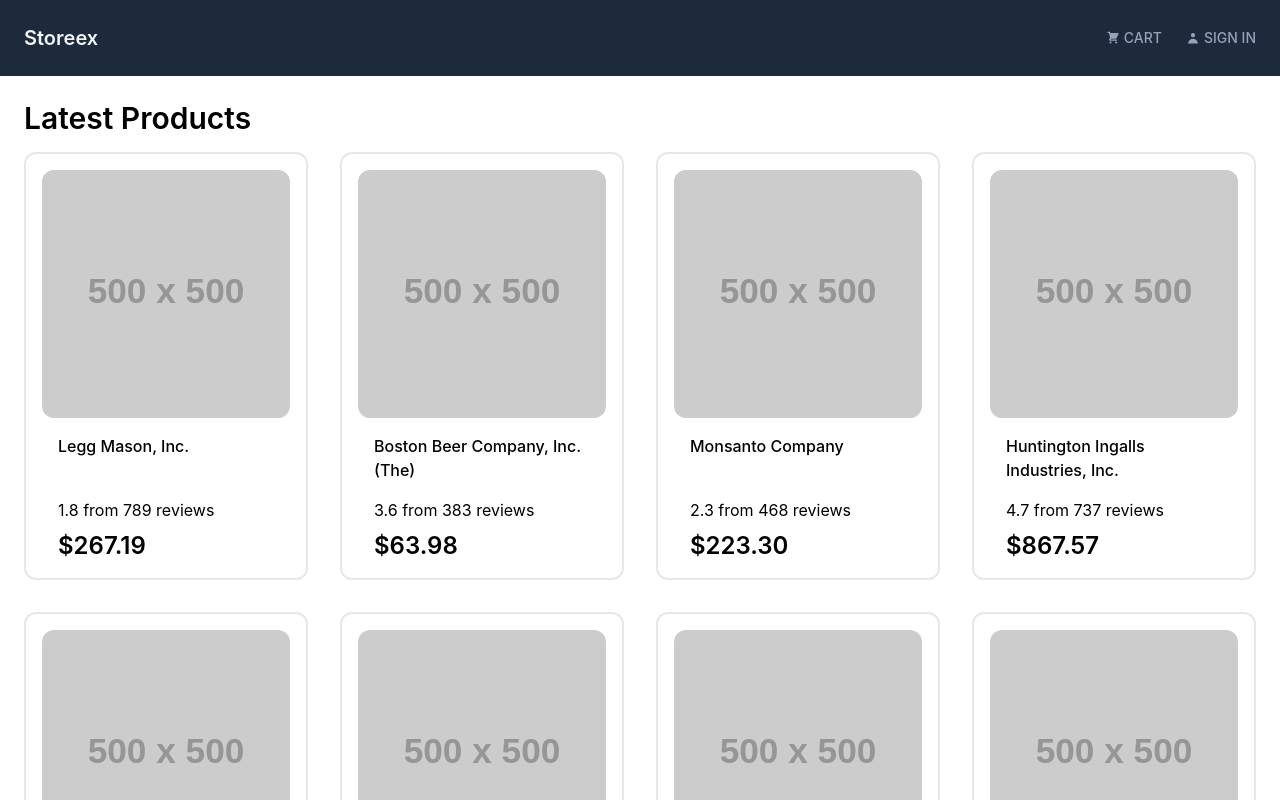
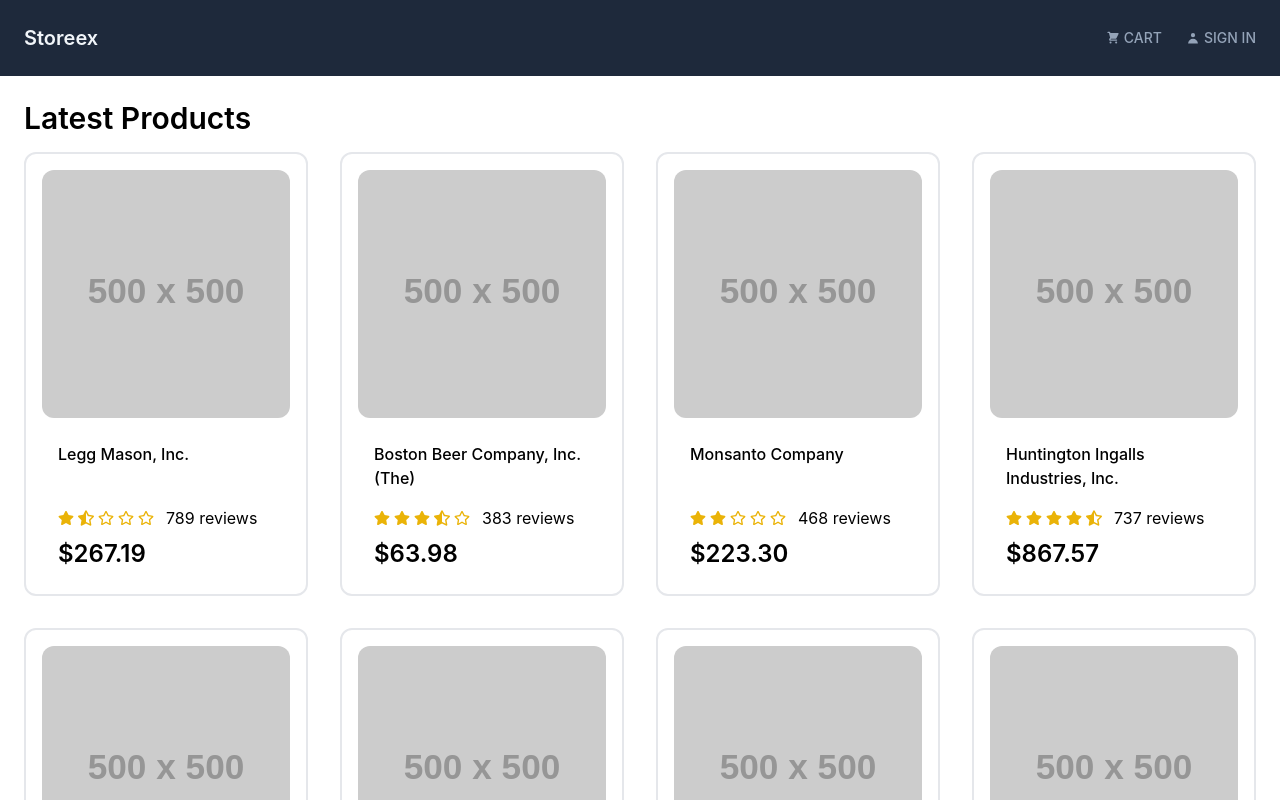
Before and after one commit to Mahmoud2227/storeex, a React (Create React App) app in the folder client/: page / in a window 1280 px wide. Shown: the top 800 px of the page. Built offline with nearby package versions, Linux system fonts and the light colour scheme; the HTML template or start-up script is replaced by a standard one.

Commit message:
replace rating plain text with custom component

```diff
--- a/client/src/components/Product.tsx
+++ b/client/src/components/product/Product.tsx
@@ -1,6 +1,7 @@
 import React from "react";
 import {Link} from "react-router-dom";
-import ProductType from "../types/product";
+import ProductType from "../../types/product";
+import Rating from "./Rating";
 
 const Product: React.FC<{product: ProductType}> = ({product}) => {
 	return (
@@ -8,12 +9,10 @@
 			<Link to={`/product/${product._id}`}>
 				<img src={product.image} alt={product.name} className='w-full object-cover rounded-xl' />
 			</Link>
-			<Link to={`/product/${product._id}`} className='flex-1 flex flex-col gap-2 px-4'>
+			<Link to={`/product/${product._id}`} className='flex-1 flex flex-col gap-2 py-2 px-4 '>
 				<strong className='font-medium'>{product.name}</strong>
-        <div className="flex-1"/>
-				<p className=''>
-					{product.rating} from {product.numReviews} reviews
-				</p>
+				<div className='flex-1' />
+				<Rating value={product.rating} text={`${product.numReviews} reviews`} />
 				<p className='justify-self-end text-2xl font-semibold'>{product.price}</p>
 			</Link>
 		</div>
--- /dev/null
+++ b/client/src/components/product/Rating.tsx
@@ -0,0 +1,17 @@
+import React from "react";
+import {FaStar, FaStarHalfAlt, FaRegStar} from "react-icons/fa";
+
+const Rating: React.FC<{value: number; text: string}> = ({value, text}) => {
+	return (
+		<div className='flex items-center gap-1 text-yellow-500'>
+			<span>{value >= 1 ? <FaStar /> : value >= 0.5 ? <FaStarHalfAlt /> : <FaRegStar />}</span>
+			<span>{value >= 2 ? <FaStar /> : value >= 1.5 ? <FaStarHalfAlt /> : <FaRegStar />}</span>
+			<span>{value >= 3 ? <FaStar /> : value >= 2.5 ? <FaStarHalfAlt /> : <FaRegStar />}</span>
+			<span>{value >= 4 ? <FaStar /> : value >= 3.5 ? <FaStarHalfAlt /> : <FaRegStar />}</span>
+			<span>{value === 5 ? <FaStar /> : value >= 4.5 ? <FaStarHalfAlt /> : <FaRegStar />}</span>
+			<span className='ml-2 text-black'>{text && text}</span>
+		</div>
+	);
+};
+
+export default Rating;
--- a/client/src/pages/Home.tsx
+++ b/client/src/pages/Home.tsx
@@ -1,5 +1,5 @@
 import React from "react";
-import Product from "../components/Product";
+import Product from "../components/product/Product";
 import products from "../DummyProducts";
 
 const Home = () => {
```
